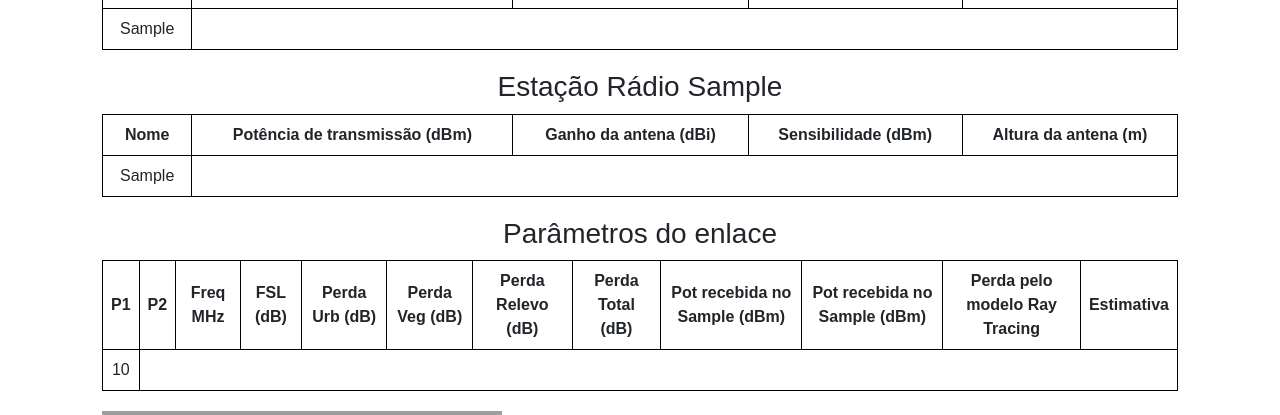
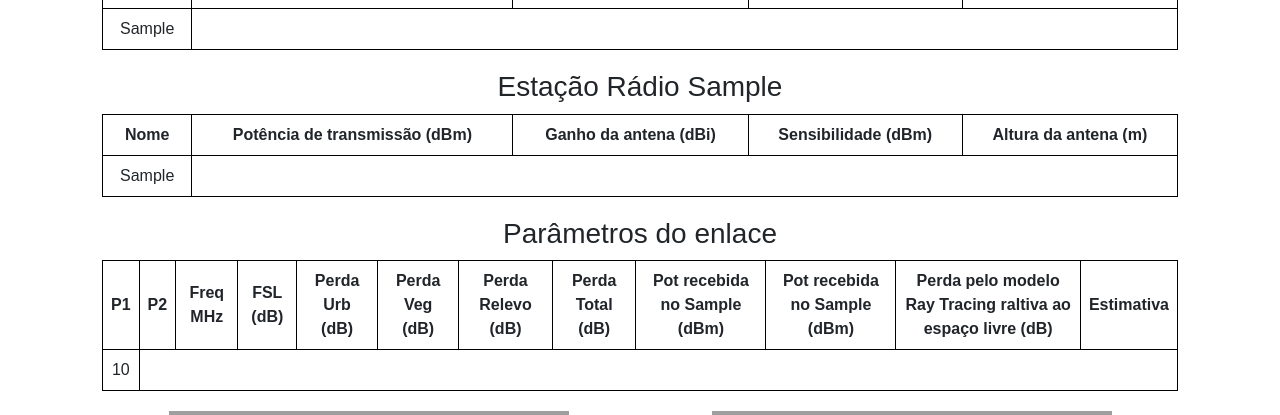
Before and after one commit to AdrianLCS/CommuniCoP, a Flask app: template templates/ptp.html in a window 1280 px wide. Shown: the part 616-1031 px from the top of the page. Run offline with Flask 3, Linux system fonts and the light colour scheme; the template is opened without the code that fills it: most values are stand-ins (such as "Sample title", 1, 10 or a date in 2020); grey boxes are pictures that could not be loaded.

Commit message:
ajustes em em ptp (adição de gráficos)

```diff
--- a/main.py
+++ b/main.py
@@ -1270,7 +1270,7 @@ def ptp():
     local_perdas = {}
     parametros_do_radio = []
     fig_name = ''
-    figura = ''
+    figura1,figura2,figura3,figura4,figura5,figura6 = '','','','','',''
     ht, hr, potenciat, potenciar, sensibilidadet, sensibilidader, g1, g2 = 0, 0, 0, 0, 0, 0, 0, 0
     p1 = ()
     p2 = ()
@@ -1281,8 +1281,8 @@ def ptp():
     yt = 1  # é a perda pelo clima, adotar esse valor padrao inicialmente
     qs = int(local_Configuracao['sit'])  # 70% das situacões
     if request.method == "POST":
-        pt1=request.form.get("ponto1")
-        pt2=request.form.get("ponto2")
+        pt1 = request.form.get("ponto1")
+        pt2 = request.form.get("ponto2")
         # calcular perda Aqui antes das operacoes abaixo
         if pt1 and pt2 and request.form.get("f"):
             fig_name = str(request.form.get("ponto1")) + "_" + str(request.form.get("ponto2"))
@@ -1293,7 +1293,7 @@ def ptp():
                     potenciat = float(i['pot'])
                     ant = i['ant']
                     num = 0
-                    radt=i['nome']
+                    radt = i['nome']
                     for y in range(len(local_radios)):
                         if local_radios[y]['nome'] == i['radio']:
                             num = y
@@ -1419,6 +1419,11 @@ def ptp():
                             'resultado': resultado}
 
             vet_perdas = np.zeros(len(dem))
+            vet_terreno = np.zeros(len(dem))
+            vet_urb = np.zeros(len(dem))
+            vet_veg = np.zeros(len(dem))
+            vet_fsl= np.zeros(len(dem))
+            vet_ptot = np.zeros(len(dem))
             for u in range(len(dem)):
                 if u > 5:
                     d, hg1, hg2, dl1, dl2, teta1, teta2, he1, he2, Dh, h_urb, visada, indice_visada_r, indice_visada = obter_dados_do_perfil(
@@ -1453,11 +1458,18 @@ def ptp():
                         urb = Modelos.ikegami_model(h_urb, hg2, f)
                     else:
                         urb = 0
-                    vet_perdas[u] = itm
                     vegetacao = Modelos.atenuaca_vegetacao_antiga_ITU(f, espesura)
-                    vet_perdas[u] = potencia_dbw - (vegetacao + urb + Perda_por_terreno + espaco_livre)
-
-
+                    perdtot = vegetacao + urb + Perda_por_terreno + espaco_livre
+                    limear_los = potencia_dbw-sensi_ref
+
+                    vet_perdas[u] = potencia_dbw - perdtot
+                    vet_terreno[u] = Perda_por_terreno
+                    vet_urb[u] = urb
+                    vet_veg[u] = vegetacao
+                    vet_fsl[u] = espaco_livre
+                    vet_ptot[u] = perdtot
+
+            ########CRIA O GRAFICO DE POTENCIA DE RECEPÇÃO AO LONGO DO PERFIL DO TERRENO########
             fig, ax1 = plt.subplots()
             ax1.plot(distancia, dem, label='Perfil do terreno', color="blue")
             # ax1.plot(distancia, sperficie, label='Perfil do terreno', color="green")
@@ -1477,12 +1489,123 @@ def ptp():
             titulo = 'Perfil do terreno ' + fig_name + ', e potência recebida'
             plt.title(titulo)
             fig.tight_layout()
-            figura = "static/imagens/perfil_" + fig_name + ".jpg"
+            figura1 = "static/imagens/perfil_" + fig_name + ".jpg"
             # fig.figure(figsize=(10, 5))
-            fig.savefig(figura, format="jpg")
-
-    return render_template('ptp.html', perdas=local_perdas, markers=local_markers, figura=figura,
-                           parametros_do_radio=parametros_do_radio, pt2=pt2,pt1=pt1)
+            fig.savefig(figura1, format="jpg")
+
+            ########CRIA O GRAFICO DE PERDA DEVIDO AO TERRENO AO LONGO DO PERFIL DO TERRENO########
+            fig, ax1 = plt.subplots()
+            ax1.plot(distancia, dem, label='Perfil do terreno', color="blue")
+            # ax1.plot(distancia, sperficie, label='Perfil do terreno', color="green")
+            ax1.set_xlabel('Distância (m)')
+            ax1.set_ylabel('Elevação do terreno (m)', color='blue')
+            ax1.tick_params(axis='y', labelcolor='blue')
+
+            ax2 = ax1.twinx()
+
+            ax2.plot(distancia, vet_terreno, label='Perda em dB', color="red")
+            ax2.set_ylabel('Perda em dB', color='red')
+            ax2.tick_params(axis='y', labelcolor='red')
+
+            titulo = 'Perfil do terreno ' + fig_name + ', e perda devido ao terreno'
+            plt.title(titulo)
+            fig.tight_layout()
+            figura3 = "static/imagens/perfil_" + fig_name + "_perda_terreno" + ".jpg"
+            # fig.figure(figsize=(10, 5))
+            fig.savefig(figura3, format="jpg")
+
+            ########CRIA O GRAFICO DE PERDA DEVIDO AO FATOR URBANO AO LONGO DO PERFIL DO TERRENO########
+            fig, ax1 = plt.subplots()
+            ax1.plot(distancia, dem, label='Perfil do terreno', color="blue")
+            # ax1.plot(distancia, sperficie, label='Perfil do terreno', color="green")
+            ax1.set_xlabel('Distância (m)')
+            ax1.set_ylabel('Elevação do terreno (m)', color='blue')
+            ax1.tick_params(axis='y', labelcolor='blue')
+
+            ax2 = ax1.twinx()
+
+            ax2.plot(distancia, vet_urb, label='Perda', color="red")
+            ax2.set_ylabel('Perda', color='red')
+            ax2.tick_params(axis='y', labelcolor='red')
+
+            titulo = 'Perfil do terreno ' + fig_name + ', e perda devido às construções'
+            plt.title(titulo)
+            fig.tight_layout()
+            figura4 = "static/imagens/perfil_" + fig_name + "_perda_urb" + ".jpg"
+            fig.savefig(figura4, format="jpg")
+
+            ########CRIA O GRAFICO DE PERDA DEVIDO A VEGETAÇÃO AO LONGO DO PERFIL DO TERRENO########
+            fig, ax1 = plt.subplots()
+            ax1.plot(distancia, dem, label='Perfil do terreno', color="blue")
+            # ax1.plot(distancia, sperficie, label='Perfil do terreno', color="green")
+            ax1.set_xlabel('Distância (m)')
+            ax1.set_ylabel('Elevação do terreno (m)', color='blue')
+            ax1.tick_params(axis='y', labelcolor='blue')
+
+            ax2 = ax1.twinx()
+
+            ax2.plot(distancia, vet_veg, label='Perda', color="red")
+            ax2.set_ylabel('Perda', color='red')
+            ax2.tick_params(axis='y', labelcolor='red')
+
+            titulo = 'Perfil do terreno ' + fig_name + ', e perda devido à vegetação'
+            plt.title(titulo)
+            fig.tight_layout()
+            figura5 = "static/imagens/perfil_" + fig_name + "_perda_veg" + ".jpg"
+            fig.savefig(figura5, format="jpg")
+
+            ########CRIA O GRAFICO DE PERDA DEVIDO AO ESPAÇO LIVRE AO LONGO DO PERFIL DO TERRENO########
+            fig, ax1 = plt.subplots()
+            ax1.plot(distancia, dem, label='Perfil do terreno', color="blue")
+            # ax1.plot(distancia, sperficie, label='Perfil do terreno', color="green")
+            ax1.set_xlabel('Distância (m)')
+            ax1.set_ylabel('Elevação do terreno (m)', color='blue')
+            ax1.tick_params(axis='y', labelcolor='blue')
+
+            ax2 = ax1.twinx()
+
+            ax2.plot(distancia, vet_fsl, label='Perda', color="red")
+            ax2.set_ylabel('Perda', color='red')
+            ax2.tick_params(axis='y', labelcolor='red')
+
+            titulo = 'Perfil do terreno ' + fig_name + ', e perda devido ao espaço livre'
+            plt.title(titulo)
+            fig.tight_layout()
+            figura6 = "static/imagens/perfil_" + fig_name + "_perda_fsl" + ".jpg"
+            fig.savefig(figura6, format="jpg")
+
+
+            ########CRIA O GRAFICO DE PERDA TOTAL AO LONGO DO PERFIL DO TERRENO########
+            fig, ax1 = plt.subplots()
+            ax1.plot(distancia, dem, label='Perfil do terreno', color="blue")
+            # ax1.plot(distancia, sperficie, label='Perfil do terreno', color="green")
+            ax1.set_xlabel('Distância (m)')
+            ax1.set_ylabel('Elevação do terreno (m)', color='blue')
+            ax1.tick_params(axis='y', labelcolor='blue')
+
+            ax2 = ax1.twinx()
+
+            ax2.plot(distancia, vet_ptot, label='Perda', color="red")
+            ax2.set_ylabel('Perda total em dB', color='red')
+            ax2.tick_params(axis='y', labelcolor='red')
+
+            ax2.axhline(y=limear_los, color='green', linestyle='--', label=f'Limiar de perda {limear_los} dB')
+
+            ax2.legend()
+            titulo = 'Perfil do terreno ' + fig_name + ', e perda total'
+            plt.title(titulo)
+            fig.tight_layout()
+            figura2 = "static/imagens/perfil_" + fig_name + "_perda_total" + ".jpg"
+            # fig.figure(figsize=(10, 5))
+            fig.savefig(figura2, format="jpg")
+
+
+
+
+
+    return render_template('ptp.html', perdas=local_perdas, markers=local_markers, figura1=figura1,
+                           parametros_do_radio=parametros_do_radio, pt2=pt2,pt1=pt1, figura2=figura2,
+                           figura3=figura3, figura4=figura4, figura5=figura5, figura6=figura6)
 
 
 @app.route('/area', methods=['GET', 'POST'])
--- a/templates/ptp.html
+++ b/templates/ptp.html
@@ -83,7 +83,7 @@
                 <th>Perda Total (dB)</th>
                 <th>Pot recebida no {{ pt1 }} (dBm)</th>
                 <th>Pot recebida no {{ pt2 }} (dBm)</th>
-                <th>Perda pelo modelo Ray Tracing</th>
+                <th>Perda pelo modelo Ray Tracing raltiva ao espaço livre (dB)</th>
                 <th>Estimativa</th>
             </tr>
             <tr>
@@ -93,7 +93,14 @@
             </tr>
         </table>
 
-        <img src="{{ figura }}" alt="Imagem">
+        <div class="image-grid">
+            <img src="{{ figura1 }}" alt="Imagem 1">
+            <img src="{{ figura2 }}" alt="Imagem 2">
+            <img src="{{ figura3 }}" alt="Imagem 3">
+            <img src="{{ figura4 }}" alt="Imagem 4">
+            <img src="{{ figura5 }}" alt="Imagem 5">
+            <img src="{{ figura6 }}" alt="Imagem 6">
+        </div>
     </div>
 
     <style>
@@ -158,6 +165,19 @@
             padding: 8px;
             text-align: center;
         }
+
+        /* Estilo para a grade das imagens */
+        .image-grid {
+            display: grid;
+            grid-template-columns: repeat(2, 1fr); /* 2 colunas */
+            grid-gap: 10px; /* Espaço entre as imagens */
+            justify-items: center; /* Centraliza as imagens horizontalmente */
+        }
+
+        .image-grid img {
+            max-width: 100%; /* Ajusta a imagem ao tamanho da célula */
+            height: auto;
+        }
     </style>
 </body>
 {% endblock conteudo %}
```
Also changed, not shown: static/imagens/perfil_IME-APX2000_PDC-APX2000.jpg (deleted).
